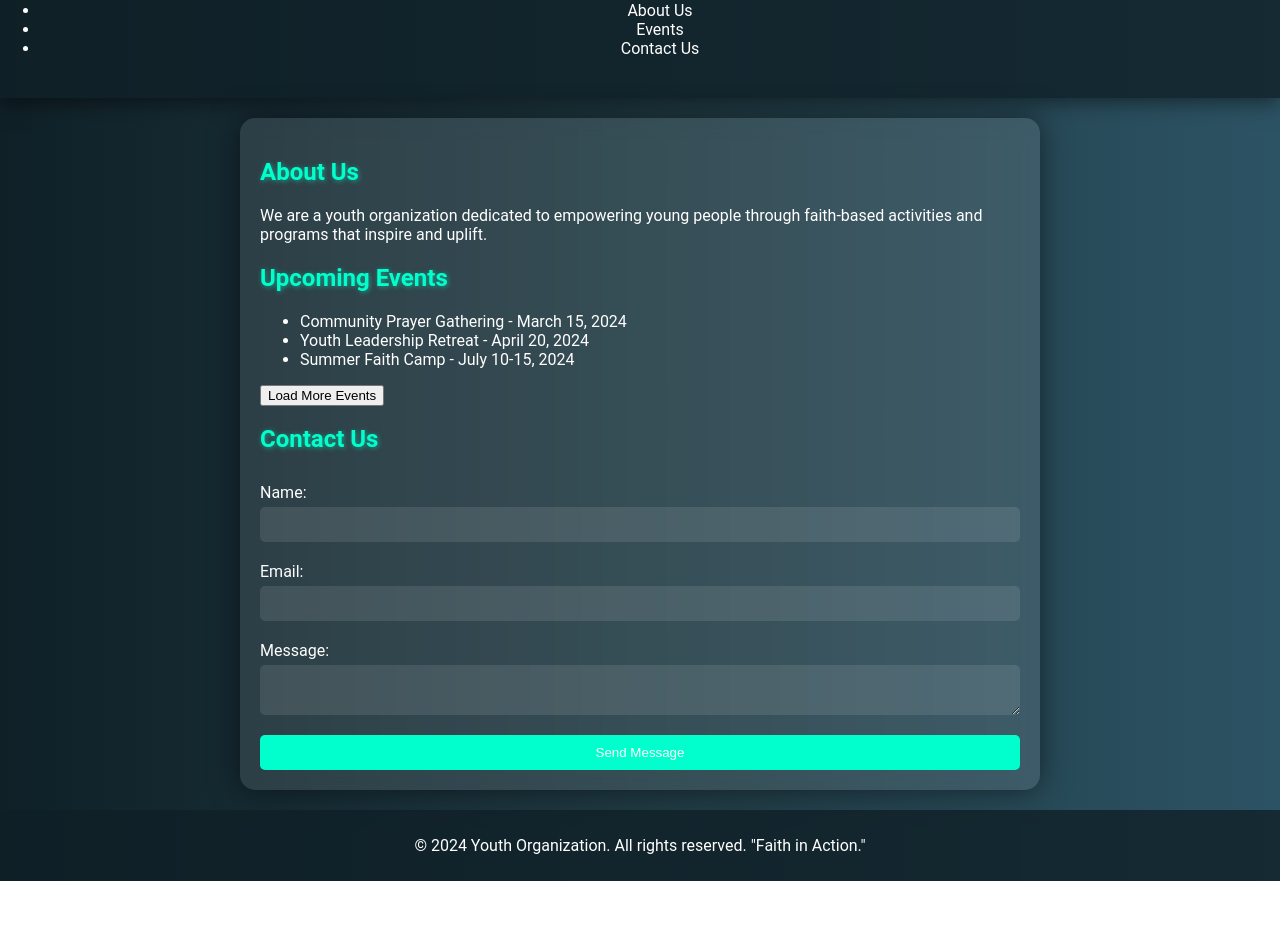
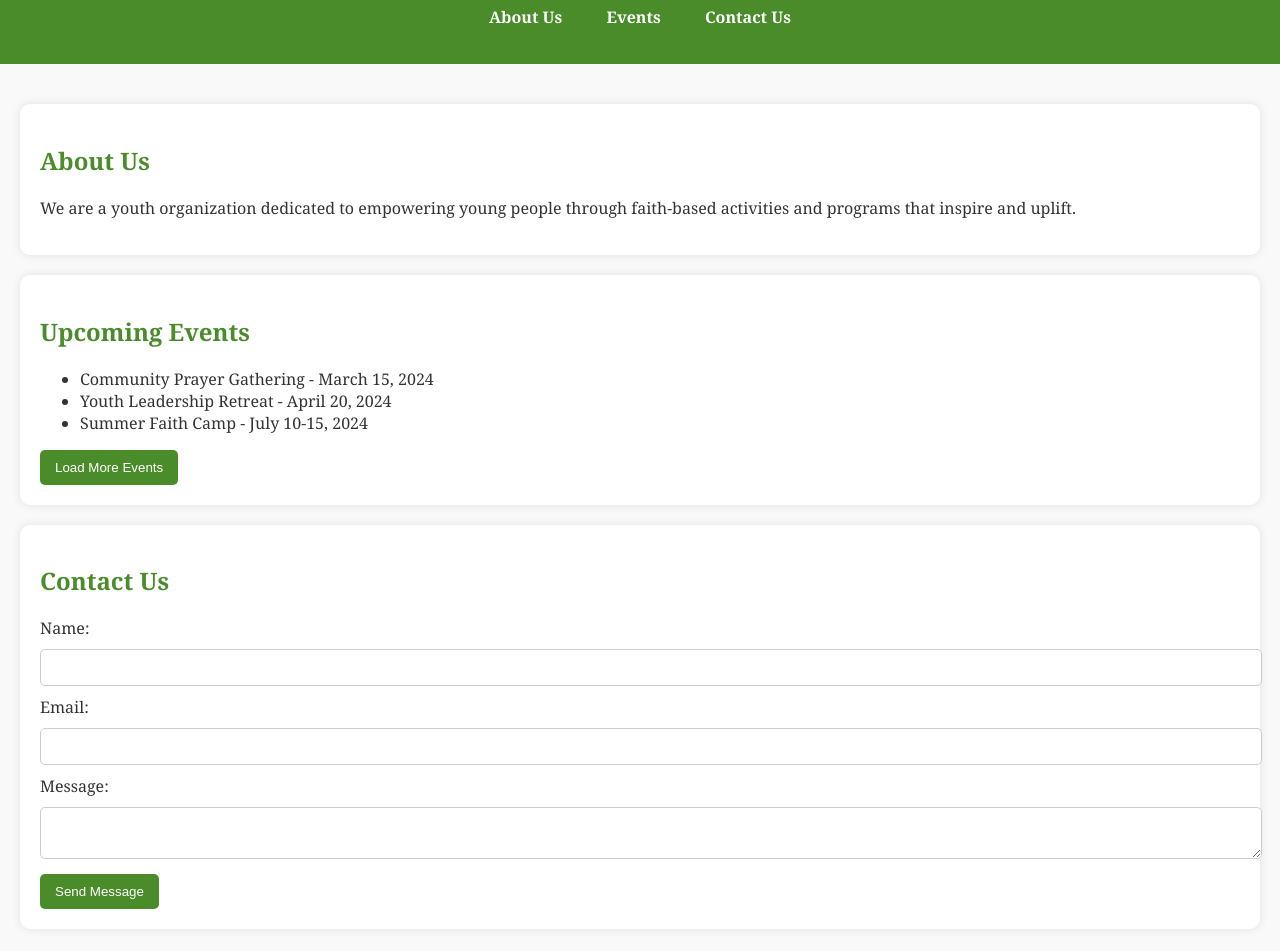
Before and after one commit to Nicsbot12/Youth-website, a plain HTML site: page index.html in a window 1280 px wide. Shown: the part 100-1051 px from the top of the page. Before the commit the page ends 981 px from the top, so only its background shows below. Drawn offline with Linux system fonts and the light colour scheme.

Commit message:
Update styles.css

```diff
--- a/styles.css
+++ b/styles.css
@@ -1,118 +1,77 @@
-* {
-    box-sizing: border-box;
-}
-
 body {
-    font-family: 'Roboto', sans-serif;
+    font-family: 'Georgia', serif;
     margin: 0;
     padding: 0;
-    background: linear-gradient(to right, #0f2027, #203a43, #2c5364);
-    color: #ffffff;
-    display: flex;
-    flex-direction: column;
-    min-height: 100vh;
+    background-color: #f9f9f9;
+    color: #333;
 }
 
 header {
-    background: rgba(15, 32, 39, 0.8);
+    background: #4a8c2a; /* Green color for a fresh and natural feel */
+    color: #ffffff;
     padding: 20px 0;
     text-align: center;
-    box-shadow: 0 4px 20px rgba(0, 0, 0, 0.5);
 }
 
-nav {
-    margin: 20px 0;
+nav ul {
+    list-style: none;
+    padding: 0;
 }
 
-nav a {
-    color: #ffffff;
-    margin: 0 15px;
-    text-decoration: none;
-    padding: 10px 15px;
-    border-radius: 5px;
-    transition: background 0.3s;
+nav ul li {
+    display: inline;
+    margin: 0 20px;
 }
 
-nav a:hover {
-    background: rgba(255, 255, 255, 0.2);
+nav ul li a {
+    color: #ffffff;
+    text-decoration: none;
+    font-weight: bold;
 }
 
 main {
     padding: 20px;
-    background: rgba(255, 255, 255, 0.1);
-    max-width: 800px;
-    margin: 20px auto;
-    border-radius: 15px;
-    backdrop-filter: blur(10px);
-    box-shadow: 0 0 30px rgba(0, 0, 0, 0.5);
+}
+
+section {
+    margin: 20px 0;
+    padding: 20px;
+    background: #ffffff;
+    border-radius: 10px;
+    box-shadow: 0 0 10px rgba(0, 0, 0, 0.1);
 }
 
 h2 {
-    color: #00ffcc;
-    text-shadow: 1px 1px 5px rgba(0, 255, 204, 0.5);
+    color: #4a8c2a; /* Green color for headings */
 }
 
 footer {
     text-align: center;
     padding: 10px 0;
-    background: rgba(15, 32, 39, 0.8);
+    background: #4a8c2a;
     color: #ffffff;
     position: relative;
     bottom: 0;
     width: 100%;
 }
 
-form {
-    display: flex;
-    flex-direction: column;
-    margin-top: 20px;
+button {
+    background-color: #4a8c2a;
+    color: white;
+    border: none;
+    padding: 10px 15px;
+    cursor: pointer;
+    border-radius: 5px;
 }
 
-form label {
-    margin: 10px 0 5px;
+button:hover {
+    background-color: #3a6b22; /* Darker green on hover */
 }
 
-form input,
-form textarea {
+input, textarea {
+    width: 100%;
     padding: 10px;
-    border: none;
+    margin: 10px 0;
+    border: 1px solid #ccc;
     border-radius: 5px;
-    margin-bottom: 10px;
-    background: rgba(255, 255, 255, 0.1);
-    color: #ffffff;
-    transition: background 0.3s, border 0.3s;
 }
-
-form input:focus,
-form textarea:focus {
-    background: rgba(255, 255, 255, 0.2);
-    outline: none;
-}
-
-form button {
-    margin-top: 10px;
-    padding: 10px;
-    background: #00ffcc;
-    color: #ffffff;
-    border: none;
-    border-radius: 5px;
-    cursor: pointer;
-    transition: background 0.3s;
-}
-
-form button:hover {
-    background: #00cc99;
-}
-
-.post {
-    background: rgba(255, 255, 255, 0.1);
-    padding: 15px;
-    margin: 15px 0;
-    border-radius: 8px;
-    box-shadow: 0 0 10px rgba(0, 0, 0, 0.3);
-}
-
-.post img {
-    border-radius: 8px;
-    width: 100%; /* Adjust as necessary */
-}
```
